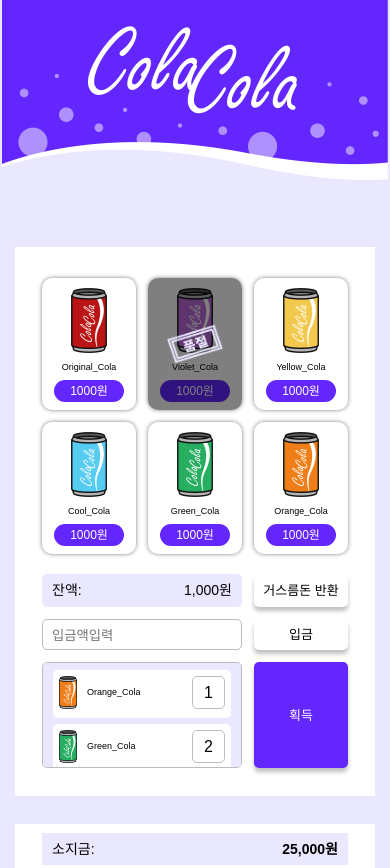
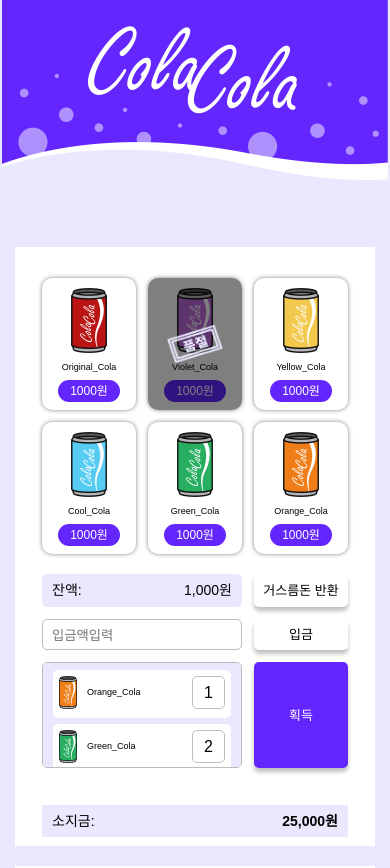
Before and after one commit to unidagit/vending-machine, a plain HTML site: page index.html in a window 390 px wide. Shown: the top 868 px of the page. Drawn offline with Linux system fonts and the light colour scheme.

Commit message:
CSS수정

```diff
--- a/style.css
+++ b/style.css
@@ -22,7 +22,7 @@ body{
     justify-content: center;
     flex-wrap: wrap;
     padding-top: 247px;
-    gap: 28px;
+    gap: 0 28px;
     box-sizing: border-box;
 }
 
@@ -129,7 +129,7 @@ body{
     display: inline-block;
     font-weight: 500;
     font-size: 12px;
-    padding: 5px 16px;
+    padding: 5px 12px;
     background-color: #6327FE;
     color: #FFFFFF;
     border-radius: 50px;
@@ -307,7 +307,9 @@ body{
     margin-top: 6px;
 }
 
-@media only screen and (min-device-width: 320px) and (max-device-width: 480px) and (-webkit-min-device-pixel-ratio: 2) {
+
+
+@media only screen and (min-device-width: 320px) and (max-width: 480px) and (-webkit-min-device-pixel-ratio:2) {
     body {
       background-color: #fff;
     }
@@ -321,6 +323,10 @@ body{
       height: 70px;
     }
 
+    .vending-machine {
+        margin-bottom: 0px;
+    }
+
     .cont-my-info .cont-get-item {
       margin-top: 0;
       padding: 31px 27px 32px;
```
